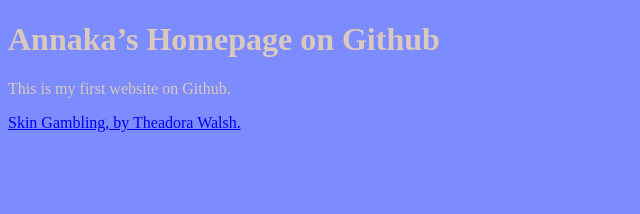
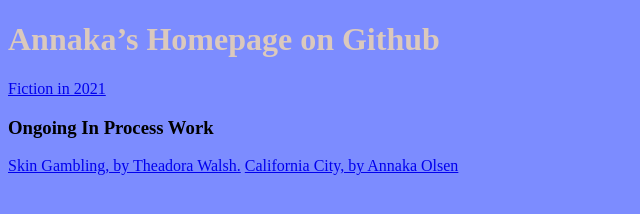
Before and after one commit to FourthAnnaka/annaka.github.io, a plain HTML site: page index.html in a window 1280 px wide. Shown: the whole page, without its empty margins (0-640 px from the left). Drawn offline with Linux system fonts and the light colour scheme.

Commit message:
updates to links

```diff
--- a/index.html
+++ b/index.html
@@ -8,8 +8,12 @@
     <link rel="stylesheet" href="style.css">
 </head>
 <body>
-    <h1>Annaka&rsquo;s Homepage on Github</h1>
-    <p>This is my first website on Github.</p>
+   <h1>Annaka&rsquo;s Homepage on Github</h1>
+   <a href="bookshelf/index.html">Fiction in 2021</a>
+
+   <h3>Ongoing In Process Work</h3>
    <a href="theadora_walsh-skin_gambling/index.html">Skin Gambling, by Theadora Walsh.</a>
+   <a href="california_city/index.html">California City, by Annaka Olsen</a>
+
 </body>
 </html>
```
